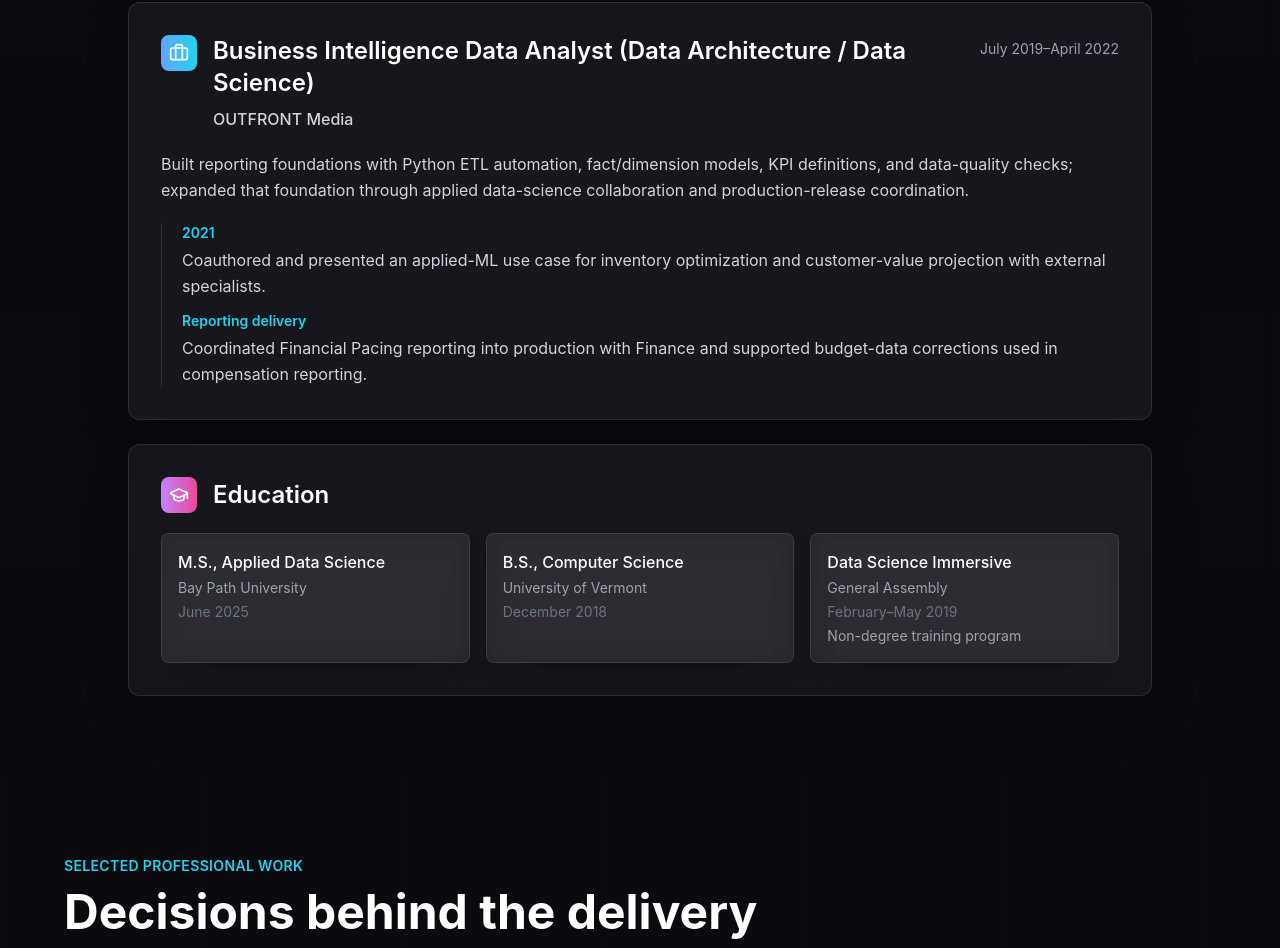
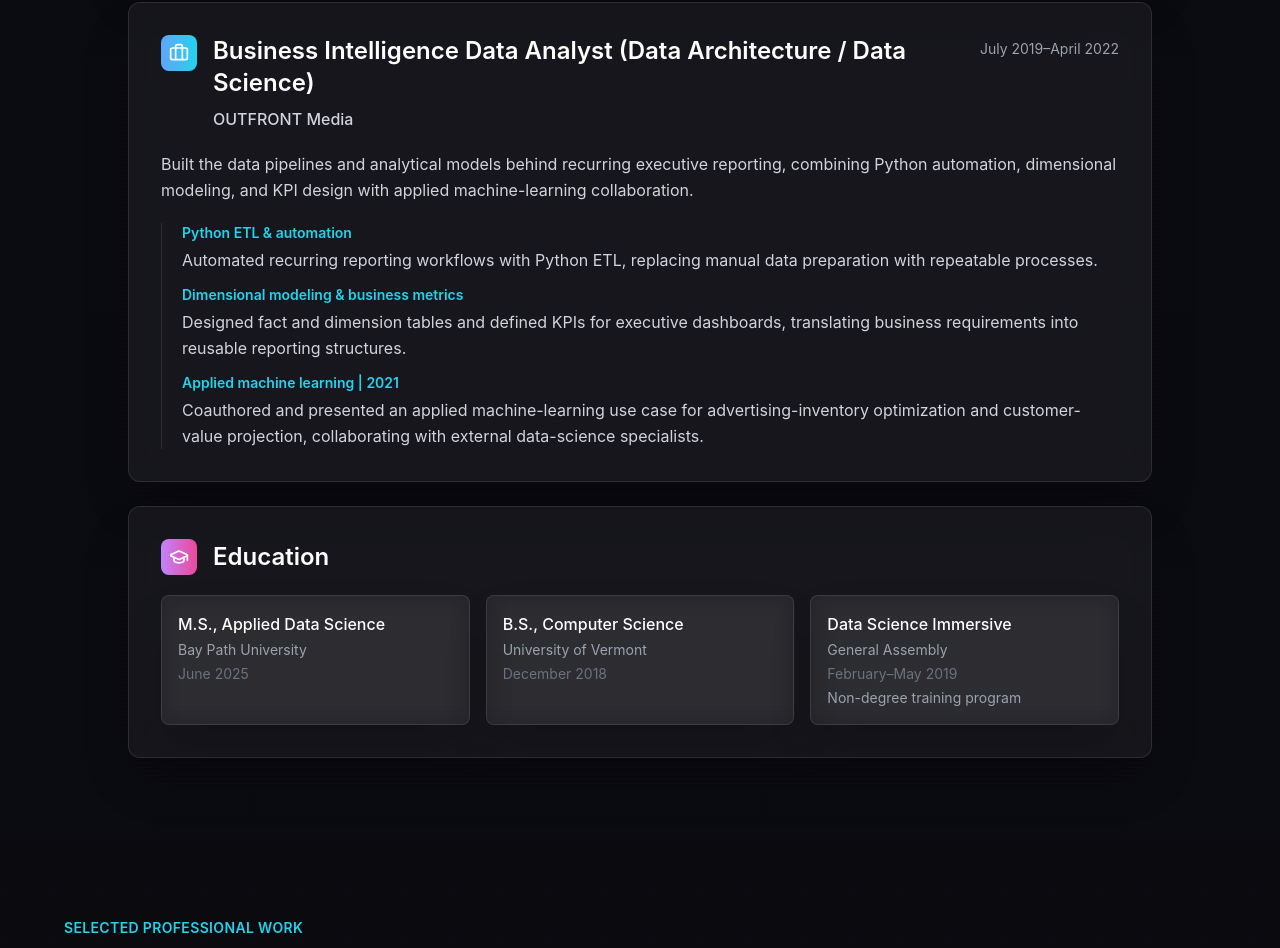
Before and after one commit to cbratkovics/cbratkovics.dev, a Next.js app in the folder portfolio/: page / in a window 1280 px wide. Shown: the part 1467-2415 px from the top of the page. Built offline with nearby package versions, Linux system fonts and the light colour scheme.

Commit message:
Correct OUTFRONT BI analyst experience copy

```diff
--- a/portfolio/data/projects.ts
+++ b/portfolio/data/projects.ts
@@ -51,10 +51,11 @@ export const experience: ExperienceRole[] = [
   },
   {
     id: "bi-data-analyst", title: "Business Intelligence Data Analyst (Data Architecture / Data Science)", company: "OUTFRONT Media", period: "July 2019–April 2022",
-    summary: "Built reporting foundations with Python ETL automation, fact/dimension models, KPI definitions, and data-quality checks; expanded that foundation through applied data-science collaboration and production-release coordination.",
+    summary: "Built the data pipelines and analytical models behind recurring executive reporting, combining Python automation, dimensional modeling, and KPI design with applied machine-learning collaboration.",
     milestones: [
-      { date: "2021", text: "Coauthored and presented an applied-ML use case for inventory optimization and customer-value projection with external specialists." },
-      { date: "Reporting delivery", text: "Coordinated Financial Pacing reporting into production with Finance and supported budget-data corrections used in compensation reporting." }
+      { date: "Python ETL & automation", text: "Automated recurring reporting workflows with Python ETL, replacing manual data preparation with repeatable processes." },
+      { date: "Dimensional modeling & business metrics", text: "Designed fact and dimension tables and defined KPIs for executive dashboards, translating business requirements into reusable reporting structures." },
+      { date: "Applied machine learning | 2021", text: "Coauthored and presented an applied machine-learning use case for advertising-inventory optimization and customer-value projection, collaborating with external data-science specialists." }
     ]
   }
 ];
```
Also changed, not shown: 1 other file (tests, documents, lock files or other folders).
